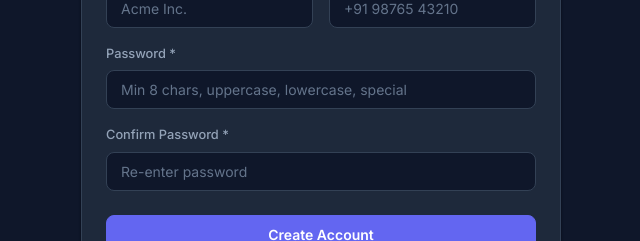
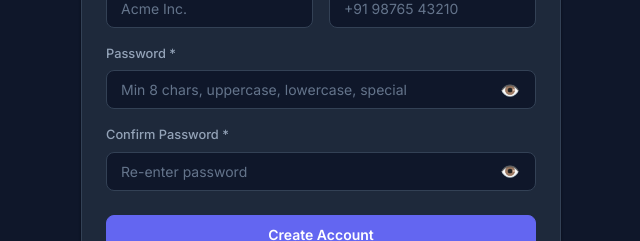
Before and after one commit to JoyalJohny509/subscription_management_system, a React (Vite) app in the folder frontend/: page /register in a window 1280 px wide. Shown: the part 379-620 px from the top of the page, without its empty margins (319-959 px from the left). Built offline with nearby package versions, Linux system fonts and the light colour scheme.

Commit message:
feat(ui): add show/hide password toggle to Register and UserForm screens

```diff
--- a/frontend/src/pages/auth/Register.jsx
+++ b/frontend/src/pages/auth/Register.jsx
@@ -26,6 +26,8 @@
   const [errors, setErrors] = useState({})
   const [loading, setLoading] = useState(false)
   const [apiError, setApiError] = useState('')
+  const [showPassword, setShowPassword] = useState(false)
+  const [showConfirmPassword, setShowConfirmPassword] = useState(false)
 
   const strength = getStrength(form.password)
 
@@ -132,13 +134,35 @@
 
             <div className="form-group">
               <label>Password *</label>
+              <div style={{ position: 'relative' }}>
                 <input
                   name="password"
-                type="password"
+                  type={showPassword ? 'text' : 'password'}
                   value={form.password}
                   onChange={handleChange}
                   placeholder="Min 8 chars, uppercase, lowercase, special"
+                  style={{ paddingRight: '42px', width: '100%' }}
                 />
+                <button
+                  type="button"
+                  onClick={() => setShowPassword((v) => !v)}
+                  style={{
+                    position: 'absolute',
+                    right: '12px',
+                    top: '50%',
+                    transform: 'translateY(-50%)',
+                    background: 'none',
+                    border: 'none',
+                    cursor: 'pointer',
+                    color: 'var(--text-muted)',
+                    fontSize: '1rem',
+                    padding: '4px',
+                  }}
+                  title={showPassword ? 'Hide password' : 'Show password'}
+                >
+                  {showPassword ? '🙈' : '👁️'}
+                </button>
+              </div>
               {form.password && (
                 <>
                   <div className="password-strength">
@@ -159,13 +183,35 @@
 
             <div className="form-group">
               <label>Confirm Password *</label>
+              <div style={{ position: 'relative' }}>
                 <input
                   name="confirmPassword"
-                type="password"
+                  type={showConfirmPassword ? 'text' : 'password'}
                   value={form.confirmPassword}
                   onChange={handleChange}
                   placeholder="Re-enter password"
+                  style={{ paddingRight: '42px', width: '100%' }}
                 />
+                <button
+                  type="button"
+                  onClick={() => setShowConfirmPassword((v) => !v)}
+                  style={{
+                    position: 'absolute',
+                    right: '12px',
+                    top: '50%',
+                    transform: 'translateY(-50%)',
+                    background: 'none',
+                    border: 'none',
+                    cursor: 'pointer',
+                    color: 'var(--text-muted)',
+                    fontSize: '1rem',
+                    padding: '4px',
+                  }}
+                  title={showConfirmPassword ? 'Hide password' : 'Show password'}
+                >
+                  {showConfirmPassword ? '🙈' : '👁️'}
+                </button>
+              </div>
               {errors.confirmPassword && <span className="field-error">{errors.confirmPassword}</span>}
             </div>
 
--- a/frontend/src/pages/users/UserForm.jsx
+++ b/frontend/src/pages/users/UserForm.jsx
@@ -12,6 +12,7 @@
   })
   const [errors, setErrors] = useState({})
   const [loading, setLoading] = useState(false)
+  const [showPassword, setShowPassword] = useState(false)
 
   useEffect(() => {
     if (initialData) {
@@ -25,6 +26,7 @@
       setForm({ name: '', email: '', role: 'staff', password: '' })
     }
     setErrors({})
+    setShowPassword(false)
   }, [initialData, isOpen])
 
   const handleChange = (e) => {
@@ -135,14 +137,39 @@
         {!isEdit && (
           <div className="form-group">
             <label>Password *</label>
+            <div style={{ position: 'relative' }}>
               <input
                 name="password"
-              type="password"
+                type={showPassword ? 'text' : 'password'}
                 value={form.password}
                 onChange={handleChange}
                 placeholder="••••••••"
-              style={errors.password ? { borderColor: 'var(--danger)' } : {}}
+                style={{
+                  paddingRight: '42px',
+                  width: '100%',
+                  ...(errors.password ? { borderColor: 'var(--danger)' } : {})
+                }}
               />
+              <button
+                type="button"
+                onClick={() => setShowPassword((v) => !v)}
+                style={{
+                  position: 'absolute',
+                  right: '12px',
+                  top: '50%',
+                  transform: 'translateY(-50%)',
+                  background: 'none',
+                  border: 'none',
+                  cursor: 'pointer',
+                  color: 'var(--text-muted)',
+                  fontSize: '1rem',
+                  padding: '4px',
+                }}
+                title={showPassword ? 'Hide password' : 'Show password'}
+              >
+                {showPassword ? '🙈' : '👁️'}
+              </button>
+            </div>
             <small style={{ color: 'var(--text-secondary)', fontSize: '0.75rem', marginTop: '4px', display: 'block' }}>
               Must be at least 8 characters with uppercase, lowercase, and a special character (!@#$...).
             </small>
```
Lines whose indentation alone changed are shown as unchanged.
